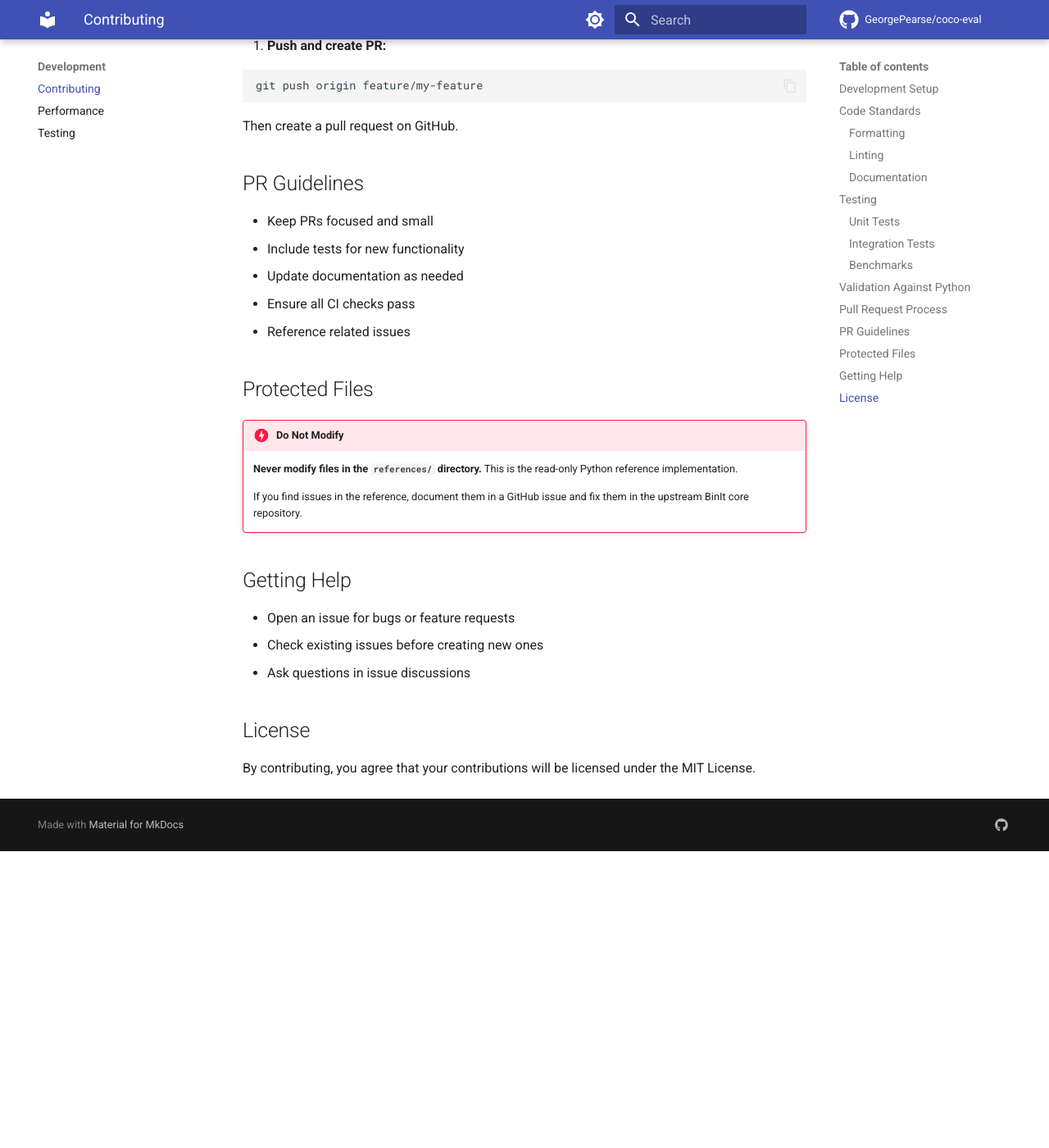
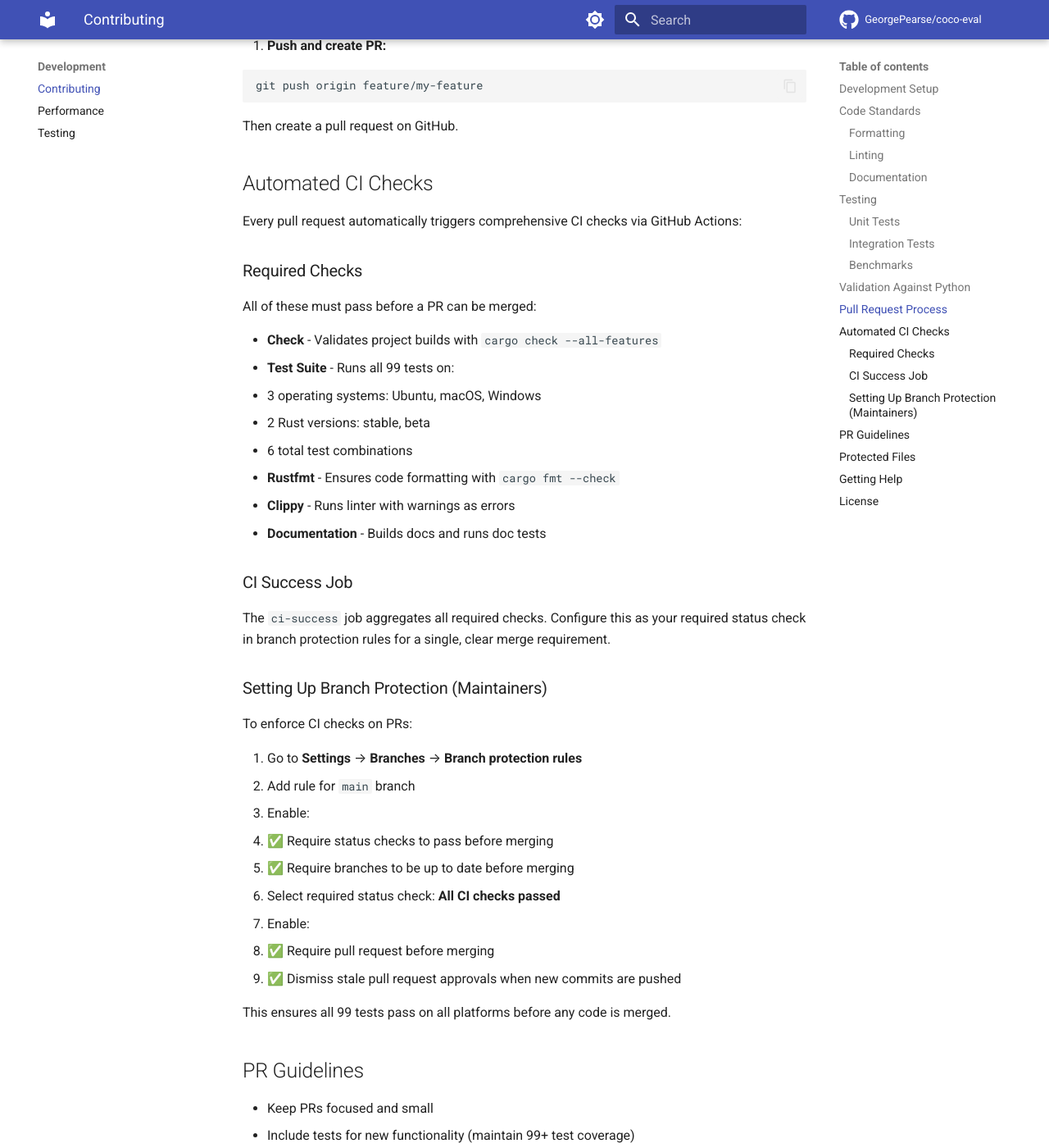
Before and after one commit to GeorgePearse/coco-eval, an MkDocs documentation site: the page built from docs/development/contributing.md, in a window 1280 px wide and 1400 px high, scrolled down 3410 px. Shown: the whole window at 82% size. Built offline with MkDocs 1.6.1 and Material for MkDocs 9.7.7, drawn with Linux system fonts in a browser that asks for light colours; comment, search, counter and statistics services are not loaded; before the commit the page ends 4448 px from its top, so only the background shows below that; some of the changed text lies outside the part shown.

Commit message:
Document comprehensive PR testing and CI requirements
- Added detailed section on automated CI checks
- Documented all 6 test matrix combinations (3 OS × 2 Rust versions)
- Explained ci-success aggregation job
- Added step-by-step branch protection setup guide
- Updated local check commands to match CI requirements
- Emphasized 99 test coverage maintenance

Contributors now have clear guidance on:
- What CI checks run on every PR
- How to run the same checks locally
- Why all checks must pass before merge
- How maintainers can enforce CI requirements

🤖 Generated with [Claude Code](https://claude.com/claude-code)

Co-Authored-By: Claude <noreply@anthropic.com>

````diff
--- a/docs/development/contributing.md
+++ b/docs/development/contributing.md
@@ -144,13 +144,13 @@ git checkout -b feature/my-feature
 
 2. **Make your changes**
 
-3. **Run all checks:**
+3. **Run all checks locally:**
 
 ```bash
 cargo fmt --check
 cargo clippy -- -D warnings
-cargo test
-cargo bench
+cargo test --all-features
+cargo doc --no-deps --all-features
 ```
 
 4. **Commit with conventional commits:**
@@ -169,13 +169,51 @@ git push origin feature/my-feature
 
 Then create a pull request on GitHub.
 
+## Automated CI Checks
+
+Every pull request automatically triggers comprehensive CI checks via GitHub Actions:
+
+### Required Checks
+
+All of these must pass before a PR can be merged:
+
+- **Check** - Validates project builds with `cargo check --all-features`
+- **Test Suite** - Runs all 99 tests on:
+  - 3 operating systems: Ubuntu, macOS, Windows
+  - 2 Rust versions: stable, beta
+  - 6 total test combinations
+- **Rustfmt** - Ensures code formatting with `cargo fmt --check`
+- **Clippy** - Runs linter with warnings as errors
+- **Documentation** - Builds docs and runs doc tests
+
+### CI Success Job
+
+The `ci-success` job aggregates all required checks. Configure this as your required status check in branch protection rules for a single, clear merge requirement.
+
+### Setting Up Branch Protection (Maintainers)
+
+To enforce CI checks on PRs:
+
+1. Go to **Settings** → **Branches** → **Branch protection rules**
+2. Add rule for `main` branch
+3. Enable:
+   - ✅ Require status checks to pass before merging
+   - ✅ Require branches to be up to date before merging
+4. Select required status check: **All CI checks passed**
+5. Enable:
+   - ✅ Require pull request before merging
+   - ✅ Dismiss stale pull request approvals when new commits are pushed
+
+This ensures all 99 tests pass on all platforms before any code is merged.
+
 ## PR Guidelines
 
 - Keep PRs focused and small
-- Include tests for new functionality
+- Include tests for new functionality (maintain 99+ test coverage)
 - Update documentation as needed
-- Ensure all CI checks pass
+- Ensure all CI checks pass (check Actions tab)
 - Reference related issues
+- Wait for all CI checks to complete before requesting review
 
 ## Protected Files
 
````
